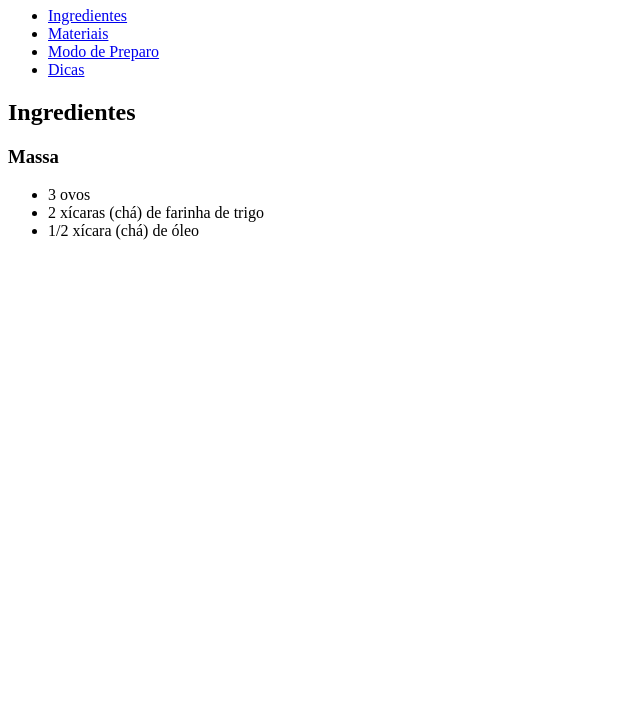
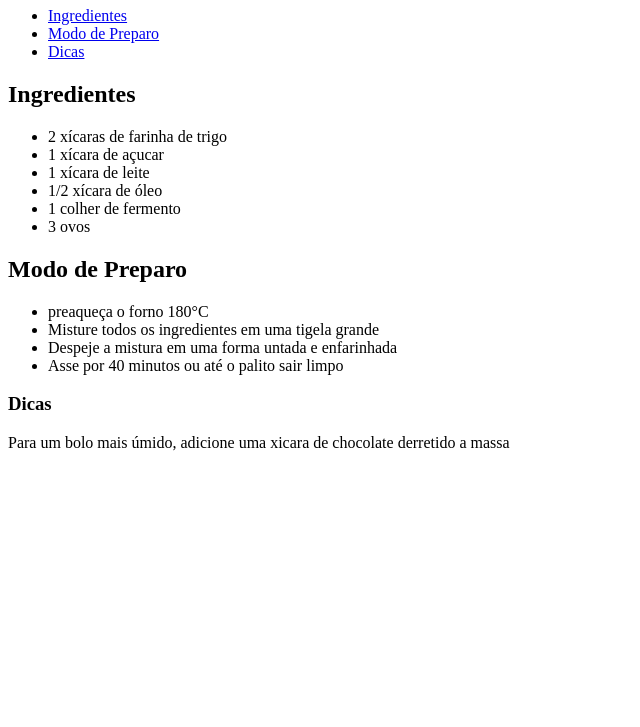
Before and after one commit to ByJoao1/Projeto3, a plain HTML site: page index.html in a window 1280 px wide. Shown: the part 73-800 px from the top of the page, without its empty margins (0-640 px from the left). Drawn offline with Linux system fonts and the light colour scheme.

Commit message:
Update index.html

```diff
--- a/index.html
+++ b/index.html
@@ -1,24 +1,46 @@
 <!DOCTYPE html>
+
 <html>
 <head>
-        <title> Receita de Bolo de Chocolate</title>
-    </head>
-    <header>
-        <h1>Receita de Bolo de Chocolate</h1>
+  <title>Projeto 3</title>
+  <p><h1>Receita de Bolo de chocolate</h1></p>
+  <aside>
   <nav>
    <ul>
-                    <li><a href ="#ingredientes">Ingredientes</a></li>
-                    <li><a href ="#materiais">Materiais</a></li>
-                    <li><a href="#modo_de_preparo">Modo de Preparo</a></li>
+     <li><a href="#ingredientes">Ingredientes</a></li>
+     <li><a href="#preparo">Modo de Preparo</a></li>
      <li><a href="#dicas">Dicas</a></li>
    </ul>
   </nav>
-    </header>
+  </aseide>
+</head>
 <body>
+   <p><h1><a id="ingredientes">Ingredientes</a></h1></p>
+  <nav>
+   <ul>
+     <li>2 xícaras de farinha de trigo</li>
+     <li>1 xícara de açucar</li>
+     <li>1 xícara de leite</li>
+     <li>1/2 xícara de óleo</li>
+     <li>1 colher de fermento</li>
+     <li>3 ovos</li>
+   </ul>
+  </nav>
+
+    <p><h1><a id="preparo">Modo de Preparo</a></h1></p>
+  <nav>
+    <ul>
+     <li>preaqueça o forno 180°C</li>
+     <li>Misture todos os ingredientes em uma tigela grande</li>
+     <li>Despeje a mistura em uma forma untada e enfarinhada </li>
+     <li>Asse por 40 minutos ou até o palito sair limpo</li>
+    </ul>
+  </nav>
+
   <section>
-            <h2 id="ingredientes">Ingredientes</h2>
-            <h3>Massa</h3>
-            <ul>
-                <li>3 ovos</li>
-                <li>2 xícaras (chá) de farinha de trigo</li>
-                <li>1/2 xícara (chá) de óleo</li>
+    <p><h1><a id="dicas">Dicas</a></h1></p>
+    <p>Para um bolo mais úmido, adicione uma xicara de chocolate derretido a massa</p>
+  </section>
+
+</body>
+</html>
```
Lines whose indentation alone changed are shown as unchanged.
